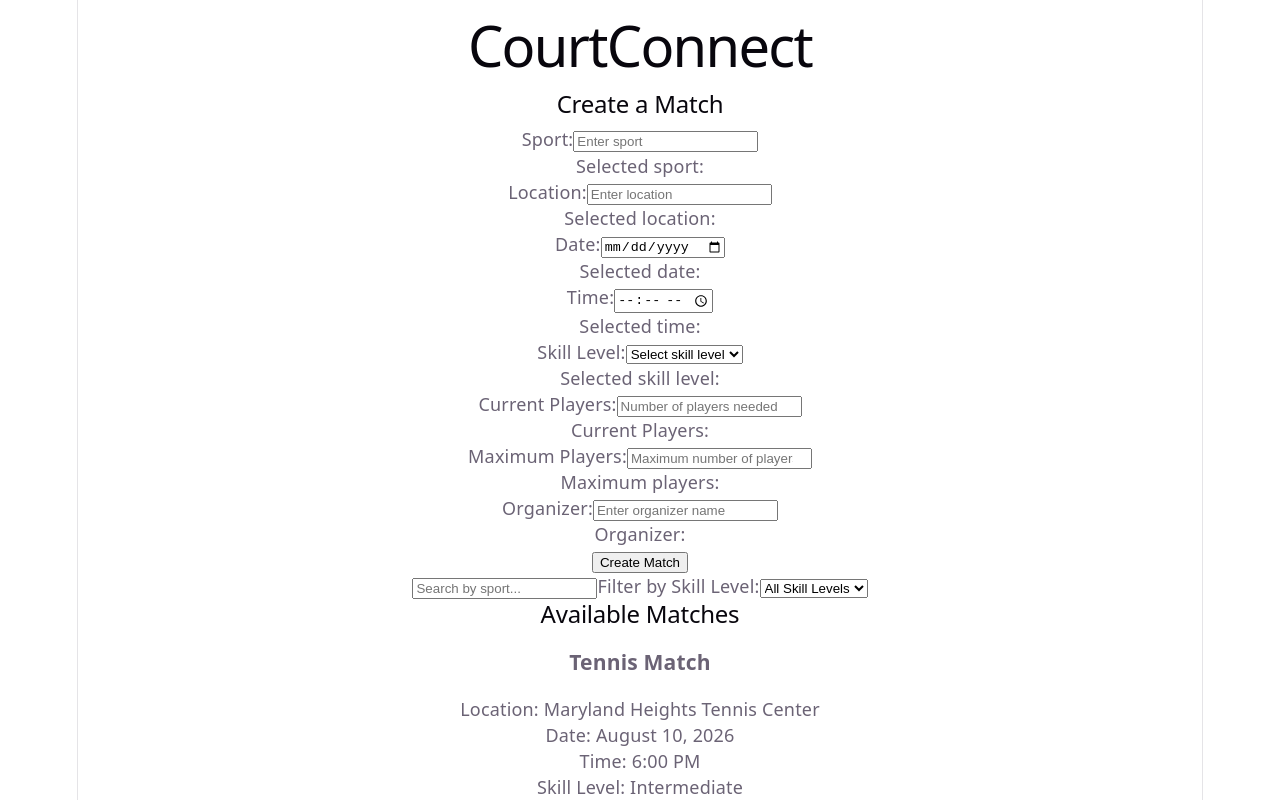
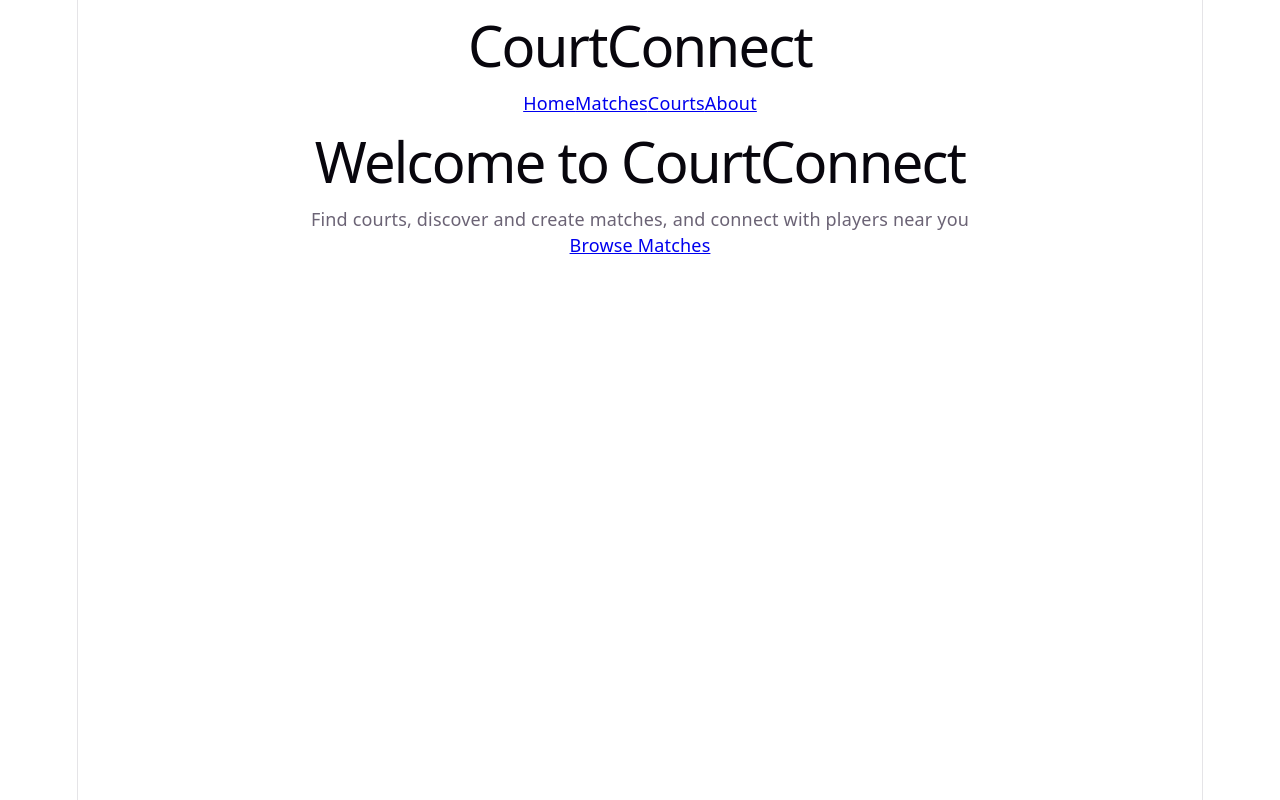
Before and after one commit to GAYATHRI-RAVADA-07/launchcode-unit1-final-project-GAYATHRI-R, a React (Vite) app: page / in a window 1280 px wide. Shown: the top 800 px of the page. Built offline with nearby package versions, Linux system fonts and the light colour scheme.

Commit message:
Add home page

```diff
--- a/package.json
+++ b/package.json
@@ -12,7 +12,8 @@
   "dependencies": {
     "react": "^19.2.8",
     "react-dom": "^19.2.8",
-    "react-router": "^8.3.0"
+    "react-router": "^8.3.0",
+    "react-router-dom": "^7.18.2"
   },
   "devDependencies": {
     "@eslint/js": "^10.0.1",
--- a/src/App.jsx
+++ b/src/App.jsx
@@ -1,4 +1,7 @@
+import { BrowserRouter, Routes, Route } from "react-router-dom";
 import { useState } from "react";
+import Header from "./Components/Header";
+import Home from "./pages/Home";
 import MatchList from "./Components/MatchList";
 import CreateMatchForm from "./Components/CreateMatchForm";
 import { matches as initialMatches } from "./mockdata/matches";
@@ -42,6 +45,15 @@ function App() {
   }
 
   return (
+    <BrowserRouter>
+      <Header />
+
+      <Routes>
+        <Route path="/" element={<Home />} />
+
+        <Route
+          path="/matches"
+          element={
             <div>
               <h1>CourtConnect</h1>
 
@@ -66,10 +78,17 @@ function App() {
                 <option value="Advanced">Advanced</option>
               </select>
 
-      <MatchList games={filteredMatches} onJoinMatch={handleJoinMatch} />
+              <MatchList
+                games={filteredMatches}
+                onJoinMatch={handleJoinMatch}
+              />
 
               <CourtList courts={courts} />
             </div>
+          }
+        />
+      </Routes>
+    </BrowserRouter>
   );
 }
 
--- /dev/null
+++ b/src/Components/Header.jsx
@@ -0,0 +1,18 @@
+import { Link } from "react-router-dom";
+
+function Header() {
+  return (
+    <header className="header">
+      <h1>CourtConnect</h1>
+
+      <nav className="navigation">
+        <Link to="/">Home</Link>
+        <Link to="/matches">Matches</Link>
+        <Link to="/courts">Courts</Link>
+        <Link to="/about">About</Link>
+      </nav>
+    </header>
+  );
+}
+
+export default Header;
--- /dev/null
+++ b/src/pages/Home.jsx
@@ -0,0 +1,22 @@
+import { Link } from "react-router-dom";
+
+function Home() {
+  return (
+    <main className="home-page">
+      <section className="hero-section">
+        <h1>Welcome to CourtConnect</h1>
+
+        <p>
+          Find courts, discover and create matches, and connect with players
+          near you
+        </p>
+
+        <Link to="/matches" className="button">
+          Browse Matches
+        </Link>
+      </section>
+    </main>
+  );
+}
+
+export default Home;
```
Also changed, not shown: src/pages/About.jsx (added), src/pages/Matches.jsx (added), 1 other file (tests, documents, lock files or other folders). Lines whose indentation alone changed are shown as unchanged.
